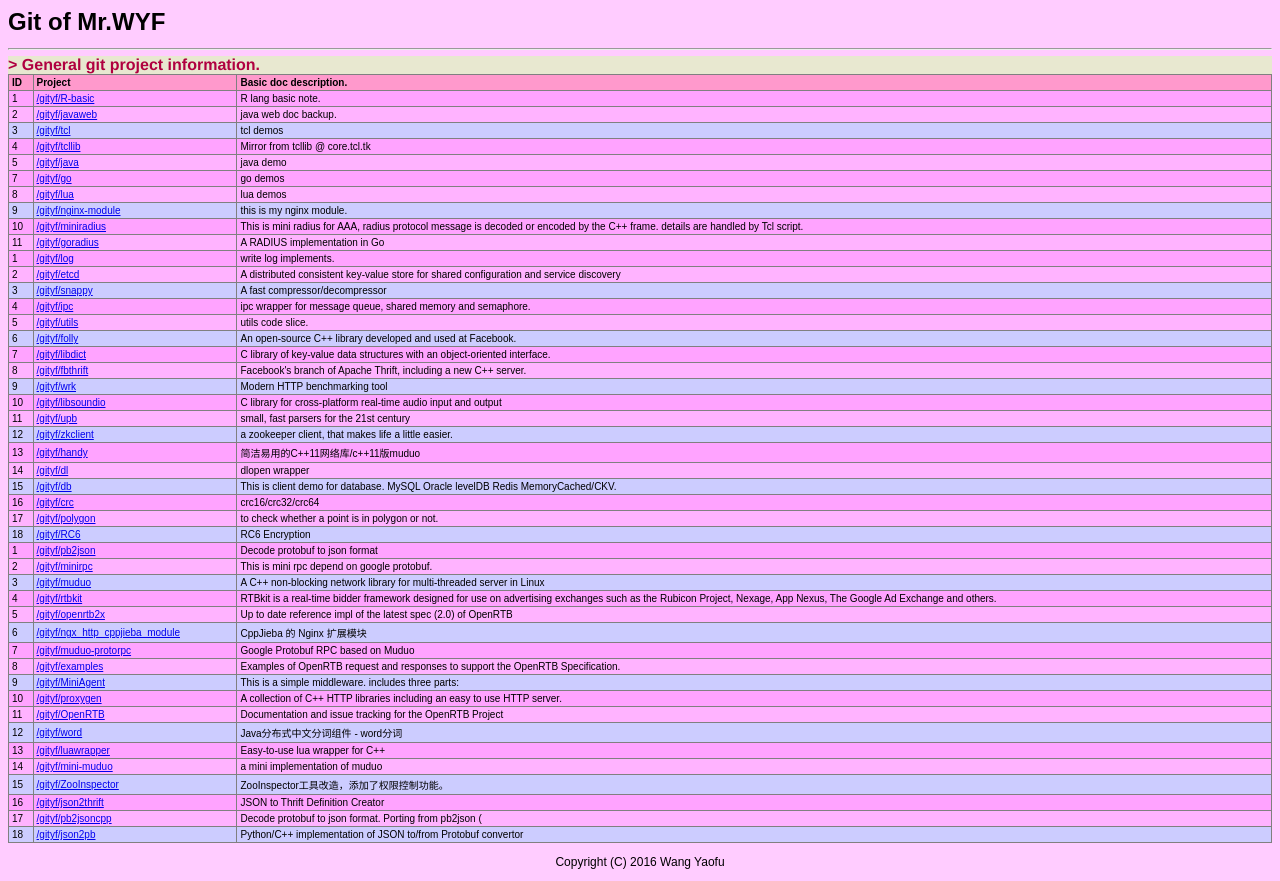
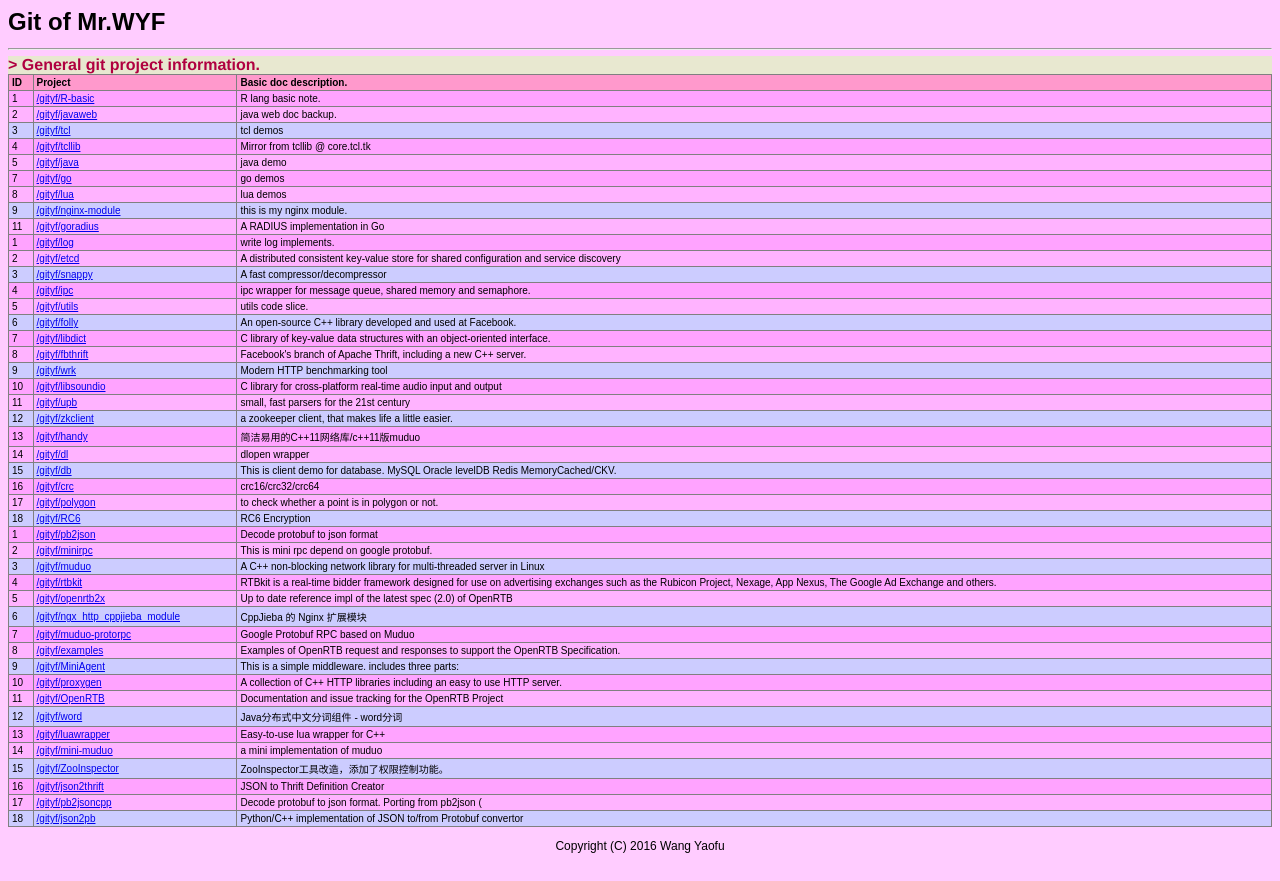
Before and after one commit to gityf/gityf.github.io, a plain HTML site: page index.html in a window 1280 px wide. Drawn offline with Linux system fonts and the light colour scheme.

Commit message:
Update index.html

```diff
--- a/index.html
+++ b/index.html
@@ -92,8 +92,6 @@
         lua demos
       </td></tr><tr class=a3><td>9</td><td><a href="http://github.com//gityf/nginx-module">/gityf/nginx-module</a></td><td>
         this is my nginx module.
-      </td></tr><tr class=a4><td>10</td><td><a href="http://github.com//gityf/miniradius">/gityf/miniradius</a></td><td>
-        This is mini radius for AAA, radius protocol message is decoded or encoded by the C++ frame. details are handled by Tcl script.
       </td></tr><tr class=a5><td>11</td><td><a href="http://github.com//gityf/goradius">/gityf/goradius</a></td><td>
         A RADIUS implementation in Go
       </td></tr><tr class=a1><td>1</td><td><a href="http://github.com//gityf/log">/gityf/log</a></td><td>
```
